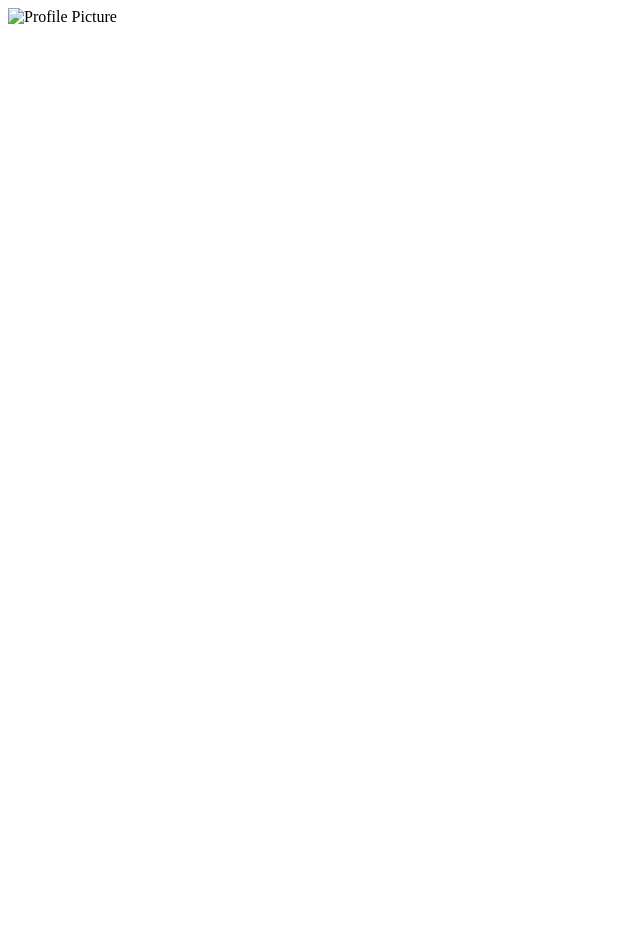
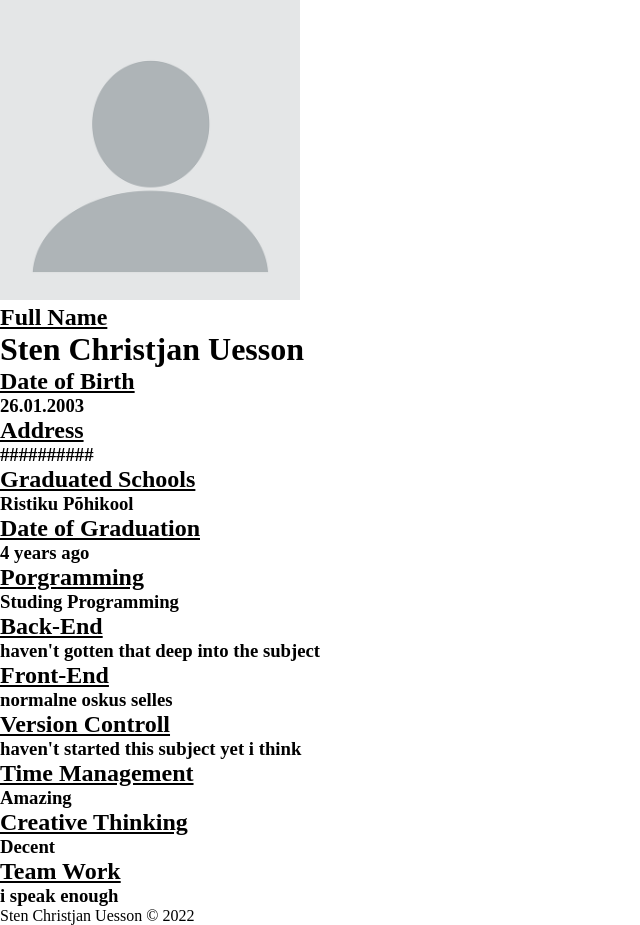
Before and after one commit to DigiFire22/Resume-lehek-lg, a plain HTML site: page index.html in a window 1280 px wide. Shown: the whole page, without its empty margins (0-640 px from the left). Before the commit the page ends 800 px from the top, so only its background shows below. Drawn offline with Linux system fonts and the light colour scheme.

Commit message:
update Hinne2.5

```diff
--- a/css/style.css
+++ b/css/style.css
@@ -0,0 +1,5 @@
+*{
+    box-sizing: border-box;
+    margin: 0;
+    padding: 0;
+}
--- a/index.html
+++ b/index.html
@@ -4,12 +4,78 @@
     <meta charset="UTF-8">
     <meta name="viewport" content="width=device-width, initial-scale=1.0">
     <title>Resume Lehekülg</title>
+    <link rel="stylesheet" href="/css/style.css">
 </head>
 <body>
     <div class="container">
+
         <div class="profile-image">
-            <img src="" alt="Profile Picture">
+            <img class="profile" src="img/blank-profile.png" alt="Profile-picture Picture" width="300" height="auto">
         </div>
+
+        <main class="Personal_Information">
+            <div class="Full_Name">
+                <h2 style="text-decoration-line: underline;">Full Name</h2>
+                <h1>Sten Christjan Uesson</h1>
+            </div>
+            <div class="Date_Of_Birth">
+                <h2 style="text-decoration-line: underline;">Date of Birth</h2>
+                <h3>26.01.2003</h3>
+            </div>
+            <div class="Address">
+                <h2 style="text-decoration-line: underline;">Address</h2>
+                <h3>##########</h3>
+            </div>
+        </main>
+
+        <main class="Education">
+            <div class="Graduated_Schools">
+                <h2 style="text-decoration-line: underline;">Graduated Schools</h2>
+                <h3>Ristiku Põhikool</h3>
+            </div>
+            <div class="Date_Of_Graduation">
+                <h2 style="text-decoration-line: underline;">Date of Graduation</h2>
+                <h3>4 years ago</h3>
+            </div>
+        </main>
+
+        <main class="Technical_Skills">
+            <div class="Porgramming">
+                <h2 style="text-decoration-line: underline;">Porgramming</h2>
+                <h3>Studing Programming</h3>
+            </div>
+            <div class="Back-End">
+                <h2 style="text-decoration-line: underline;">Back-End</h2>
+                <h3>haven't gotten that deep into the subject</h3>
+            </div>
+            <div class="Front-End">
+                <h2 style="text-decoration-line: underline;">Front-End</h2>
+                <h3>normalne oskus selles</h3>
+            </div>
+            <div class="Version_Controll">
+                <h2 style="text-decoration-line: underline;">Version Controll</h2>
+                <h3>haven't started this subject yet i think</h3>
+            </div>
+        </main>
+
+        <main class="SoftSkills">
+            <div class="Time_Management">
+                <h2 style="text-decoration-line: underline;">Time Management</h2>
+                <h3>Amazing</h3>
+            </div>
+            <div class="Creative_Thinking">
+                <h2 style="text-decoration-line: underline;">Creative Thinking</h2>
+                <h3>Decent</h3>
+            </div>
+            <div class="TeamWork">
+                <h2 style="text-decoration-line: underline;">Team Work</h2>
+                <h3>i speak enough</h3>
+            </div>
+        </main>
+
+        <footer>Sten Christjan Uesson &#169; 2022</footer>
+
     </div>
+    <script src="js/javascript.js"></script>
 </body>
 </html>
```
Also changed, not shown: img/blank-profile.png (added), js/javascript.js (added).
